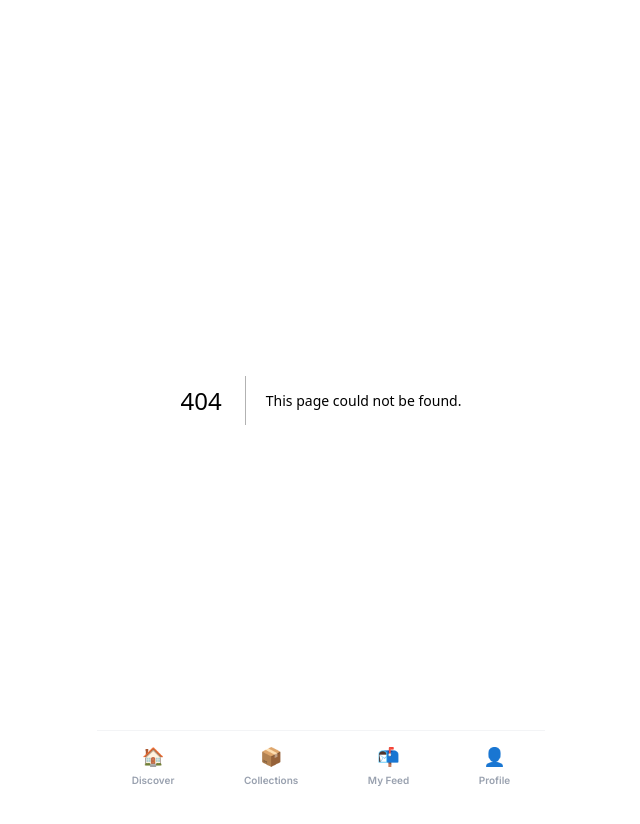
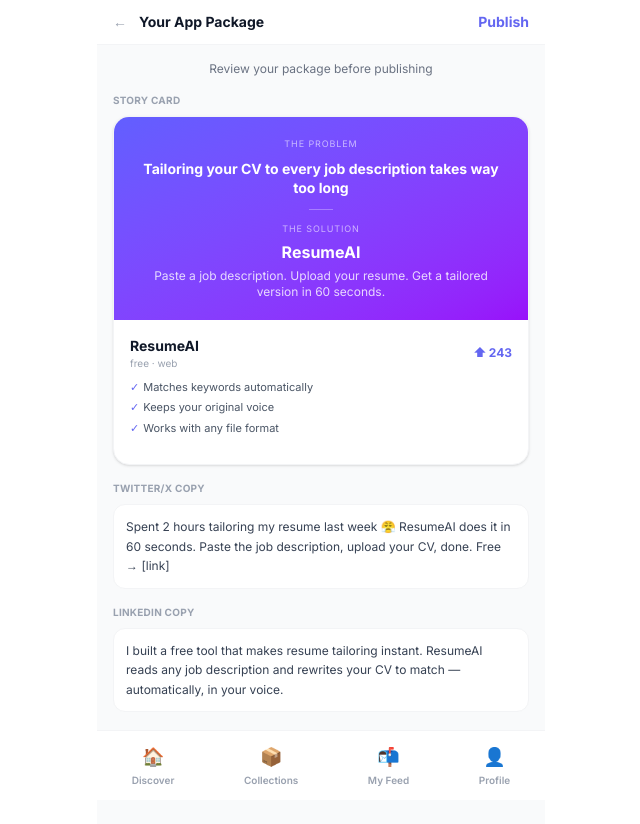
Before and after one commit to hyun9junn/AppDrop, a Next.js app: page /submit/preview in a window 1280 px wide. Before the commit this address had no page. Shown: the top 824 px of the page, without its empty margins (319-959 px from the left). Before the commit the page ends 800 px from the top, so only its background shows below. Built offline with nearby package versions, Linux system fonts and the light colour scheme.

Commit message:
feat: AI generating state + package preview screen

```diff
--- /dev/null
+++ b/app/submit/generating/page.tsx
@@ -0,0 +1,54 @@
+'use client'
+import { useEffect, useState } from 'react'
+import { useRouter } from 'next/navigation'
+
+const steps = [
+  'Reading your submission...',
+  'Writing description + tagline',
+  'Generating use cases',
+  'Rendering Story card',
+  'Writing social copy',
+  'Creating embeddings',
+]
+
+export default function GeneratingPage() {
+  const router = useRouter()
+  const [step, setStep] = useState(0)
+
+  useEffect(() => {
+    if (step < steps.length - 1) {
+      const t = setTimeout(() => setStep(s => s + 1), 700)
+      return () => clearTimeout(t)
+    } else {
+      const t = setTimeout(() => router.push('/submit/preview'), 800)
+      return () => clearTimeout(t)
+    }
+  }, [step, router])
+
+  return (
+    <div className="min-h-screen bg-gray-950 flex flex-col items-center justify-center p-8 text-center">
+      <div className="w-16 h-16 rounded-full bg-gradient-to-br from-indigo-500 to-purple-600 flex items-center justify-center text-3xl mb-6 shadow-lg shadow-indigo-500/30">
+        🤖
+      </div>
+      <h2 className="text-white font-extrabold text-xl mb-1">Packaging your app...</h2>
+      <p className="text-gray-500 text-sm mb-8">AI is generating your full package</p>
+      <div className="w-full max-w-xs flex flex-col gap-3 mb-6">
+        {steps.map((s, i) => (
+          <div key={s} className="flex items-center gap-3">
+            <div className={`w-5 h-5 rounded-full flex items-center justify-center text-xs flex-shrink-0 transition-all ${i < step ? 'bg-brand text-white' : i === step ? 'bg-indigo-900 border-2 border-brand' : 'border border-gray-700'}`}>
+              {i < step ? '✓' : ''}
+            </div>
+            <span className={`text-sm ${i <= step ? 'text-white' : 'text-gray-600'}`}>{s}</span>
+          </div>
+        ))}
+      </div>
+      <div className="w-full max-w-xs h-1 bg-gray-800 rounded-full">
+        <div
+          className="h-full bg-gradient-to-r from-indigo-500 to-purple-600 rounded-full transition-all duration-700"
+          style={{ width: `${((step + 1) / steps.length) * 100}%` }}
+        />
+      </div>
+      <p className="text-gray-600 text-xs mt-3">~15 seconds</p>
+    </div>
+  )
+}
--- /dev/null
+++ b/app/submit/preview/page.tsx
@@ -0,0 +1,45 @@
+import { apps } from '@/lib/mock-data/apps'
+import TopBar from '@/components/layout/TopBar'
+import StoryCard from '@/components/story/StoryCard'
+import Link from 'next/link'
+
+export default function PreviewPage() {
+  const app = apps[0]
+
+  return (
+    <div className="pb-10 bg-gray-50 min-h-screen">
+      <TopBar
+        backHref="/submit"
+        title="Your App Package"
+        rightAction={
+          <Link href="/" className="text-brand text-sm font-bold">Publish</Link>
+        }
+      />
+      <div className="p-4 flex flex-col gap-4">
+        <p className="text-xs text-gray-500 text-center">Review your package before publishing</p>
+
+        <div>
+          <p className="text-[10px] font-bold text-gray-400 uppercase tracking-wide mb-2">Story Card</p>
+          <StoryCard app={app} showActions={false} />
+        </div>
+
+        <div>
+          <p className="text-[10px] font-bold text-gray-400 uppercase tracking-wide mb-2">Twitter/X Copy</p>
+          <div className="bg-white rounded-xl p-3 border border-gray-100">
+            <p className="text-xs text-gray-700 leading-relaxed">{app.socialCopy.twitter}</p>
+          </div>
+        </div>
+        <div>
+          <p className="text-[10px] font-bold text-gray-400 uppercase tracking-wide mb-2">LinkedIn Copy</p>
+          <div className="bg-white rounded-xl p-3 border border-gray-100">
+            <p className="text-xs text-gray-700 leading-relaxed">{app.socialCopy.linkedin}</p>
+          </div>
+        </div>
+
+        <Link href="/" className="block w-full bg-brand text-white font-extrabold text-sm py-4 rounded-2xl text-center mt-2">
+          Publish App →
+        </Link>
+      </div>
+    </div>
+  )
+}
```
